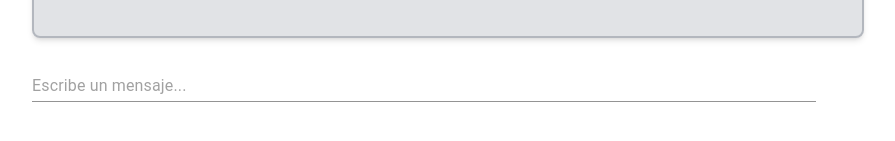
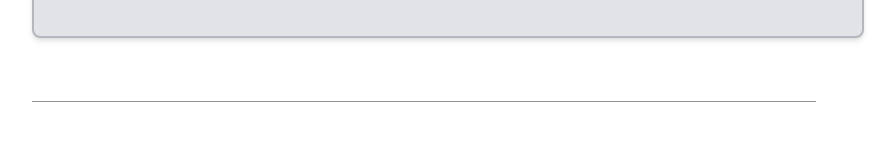
Before and after one commit to diego3008/ai_agent_front, a Next.js app: page / in a window 1280 px wide. Shown: the part 597-738 px from the top of the page, without its empty margins (192-1087 px from the left). Built offline with nearby package versions, Linux system fonts and the light colour scheme; some icons are missing.

Commit message:
changed textfield font color

```diff
--- a/app/page.tsx
+++ b/app/page.tsx
@@ -38,6 +38,12 @@ export default function Home() {
                         className="flex-1 px-4 py-2 border border-gray-300 rounded-md focus:outline-none focus:ring-2 focus:ring-white focus:border-white w-full"
                         placeholder="Escribe un mensaje..."
                         variant="standard"
+                        sx={{
+                            "& .MuiInputBase-input": {
+                                // Estilo de la entrada
+                                color: "white", // Color de la fuente
+                            },
+                        }}
                     />
                     <Tooltip title="Send" placement="right" arrow>
                         <IconButton
```
